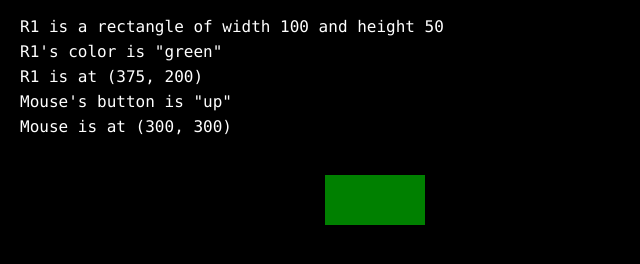
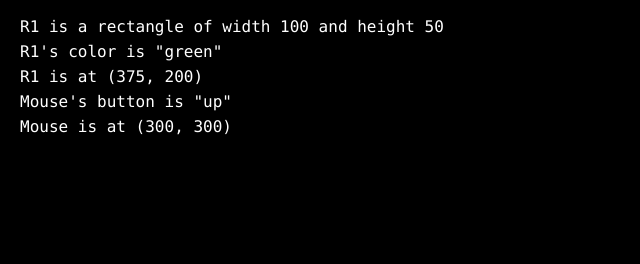
Before and after one commit to alexwarth/roomdb, a website: page demo/0-single-web.html in a window 1280 px wide. Shown: the whole page, without its empty margins (0-640 px from the left). Drawn offline with Linux system fonts and the light colour scheme.

Commit message:
commit right before I+S demo

```diff
--- a/demo/0-single-web.html
+++ b/demo/0-single-web.html
@@ -13,20 +13,6 @@ body {
     <script>
 
 'use strict';
-
-/*
-
-Demo:
-* Start w/ just facts illuminator, move the mouse around, show code
-* Turn on object label illuminator
-* Turn off object label illuminator, turn on rectangle illuminator
-* Turn on "rectangles are afraid of mice"
-
-TODO:
-* Add webcam process and illuminator
-* Project webcam image onto the rectangle? (fun)
-
-*/
 
 const db = roomdb.create();
 const client = db.client('alex');
@@ -74,37 +60,99 @@ async function runProcesses() {
   //     ctxt.fillText(obj, x - m.width / 2, y + 6);
   //   });
 
-  // Illuminate rectangles
-  await client
-    .select(
-      `$r is a rectangle of width $w and height $h`,
-      `$r is at ($x, $y)`,
-      `$r's color is $c`
-    )
-    .do(({r, w, h, x, y, c}) => {
-      ctxt.fillStyle = c;
-      ctxt.beginPath();
-      ctxt.rect(x - w / 2, y - h / 2, w, h);
-      ctxt.fill();
-    });
+  // // Illuminate rectangles
+  // await client
+  //   .select(
+  //     `$r is a rectangle of width $w and height $h`,
+  //     `$r is at ($x, $y)`,
+  //     `$r's color is $c`
+  //   )
+  //   .do(({r, w, h, x, y, c}) => {
+  //     ctxt.fillStyle = c;
+  //     ctxt.beginPath();
+  //     ctxt.rect(x - w / 2, y - h / 2, w, h);
+  //     ctxt.fill();
+  //   });
 
-  // Rectangles are afraid of mice
-  await client
-    .select(
-      `$r is a rectangle of width * and height *`,
-      `$r is at ($rx, $ry)`,
-      `Mouse is at ($mx, $my)`
-    )
-    .do(({r, rx, ry, mx, my}) => {
-      const dist = Math.sqrt(Math.pow(rx - mx, 2) + Math.pow(ry - my, 2));
-      if (dist < 100) {
-        const v = 4;
-        const dx = Math.round(v * (rx - mx) / dist);
-        const dy = Math.round(v * (ry - my) / dist);
-        client.retract('_ is at (_, _)', r, rx, ry);
-        client.assert('_ is at (_, _)', r, rx + dx, ry + dy);
-      }
-    });
+  // // Rectangles are afraid of mice
+  // await client
+  //   .select(
+  //     `$r is a rectangle of width * and height *`,
+  //     `$r is at ($rx, $ry)`,
+  //     `Mouse is at ($mx, $my)`
+  //   )
+  //   .do(({r, rx, ry, mx, my}) => {
+  //     const dist = Math.sqrt(Math.pow(rx - mx, 2) + Math.pow(ry - my, 2));
+  //     if (dist < 100) {
+  //       const v = 4;
+  //       const dx = Math.round(v * (rx - mx) / dist);
+  //       const dy = Math.round(v * (ry - my) / dist);
+  //       client.retract('_ is at (_, _)', r, rx, ry);
+  //       client.assert('_ is at (_, _)', r, rx + dx, ry + dy);
+  //     }
+  //   });
+
+  // // Find objects that are near the edges of the screen
+  // client.retract('$obj is near the $side edge of the screen');
+  // await client
+  //   .select(`$obj is at ($x, $y)`)
+  //   .do(({obj, x, y}) => {
+  //     if (x <= 100) {
+  //       client.assert('_ is near the left edge of the screen', obj);
+  //     }
+  //     if (canvas.width - x <= 100) {
+  //       client.assert('_ is near the right edge of the screen', obj);
+  //     }
+
+  //     if (y <= 100) {
+  //       client.assert('_ is near the top edge of the screen', obj);
+  //     }
+  //     if (canvas.height - y <= 100) {
+  //       client.assert('_ is near the bottom edge of the screen', obj);
+  //     }
+  //   });
+
+  // // Illuminate the edge of the screen when an object is near
+  // await client
+  //   .select(`* is near the left edge of the screen`)
+  //   .do(() => {
+  //     ctxt.strokeStyle = 'yellow';
+  //     ctxt.beginPath();
+  //     ctxt.moveTo(100, 0);
+  //     ctxt.lineTo(100, canvas.height);
+  //     ctxt.lineWidth = 1;
+  //     ctxt.stroke();
+  //   });
+  // await client
+  //   .select(`* is near the right edge of the screen`)
+  //   .do(() => {
+  //     ctxt.strokeStyle = 'yellow';
+  //     ctxt.beginPath();
+  //     ctxt.moveTo(canvas.width - 100, 0);
+  //     ctxt.lineTo(canvas.width - 100, canvas.height);
+  //     ctxt.lineWidth = 1;
+  //     ctxt.stroke();
+  //   });
+  // await client
+  //   .select(`* is near the top edge of the screen`)
+  //   .do(() => {
+  //     ctxt.strokeStyle = 'yellow';
+  //     ctxt.beginPath();
+  //     ctxt.moveTo(0, 100);
+  //     ctxt.lineTo(canvas.width, 100);
+  //     ctxt.lineWidth = 1;
+  //     ctxt.stroke();
+  //   });
+  // await client
+  //   .select(`* is near the bottom edge of the screen`)
+  //   .do(() => {
+  //     ctxt.strokeStyle = 'yellow';
+  //     ctxt.beginPath();
+  //     ctxt.moveTo(0, canvas.height - 100);
+  //     ctxt.lineTo(canvas.width, canvas.height - 100);
+  //     ctxt.lineWidth = 1;
+  //     ctxt.stroke();
+  //   });
 
   await client.flushChanges();
   requestAnimationFrame(runProcesses);
```
